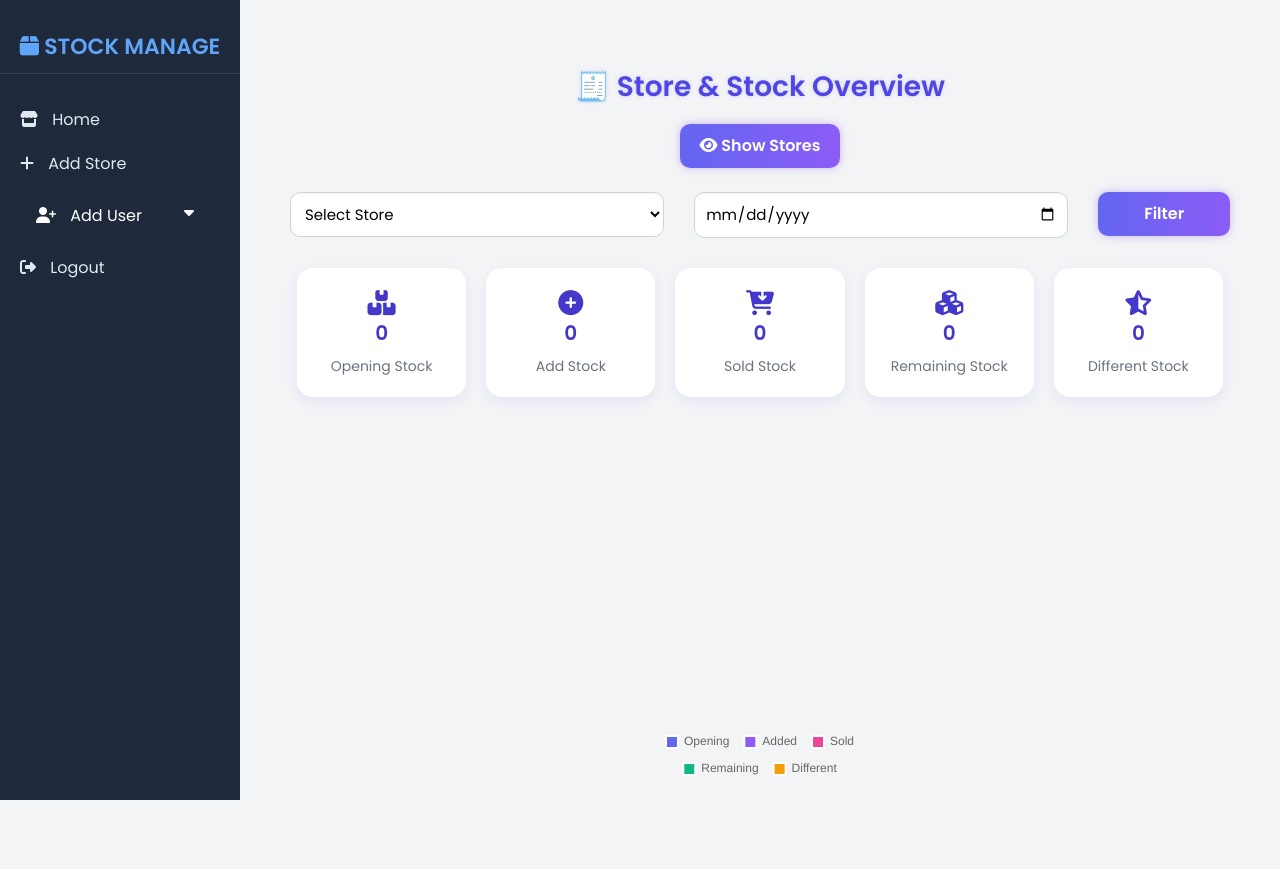
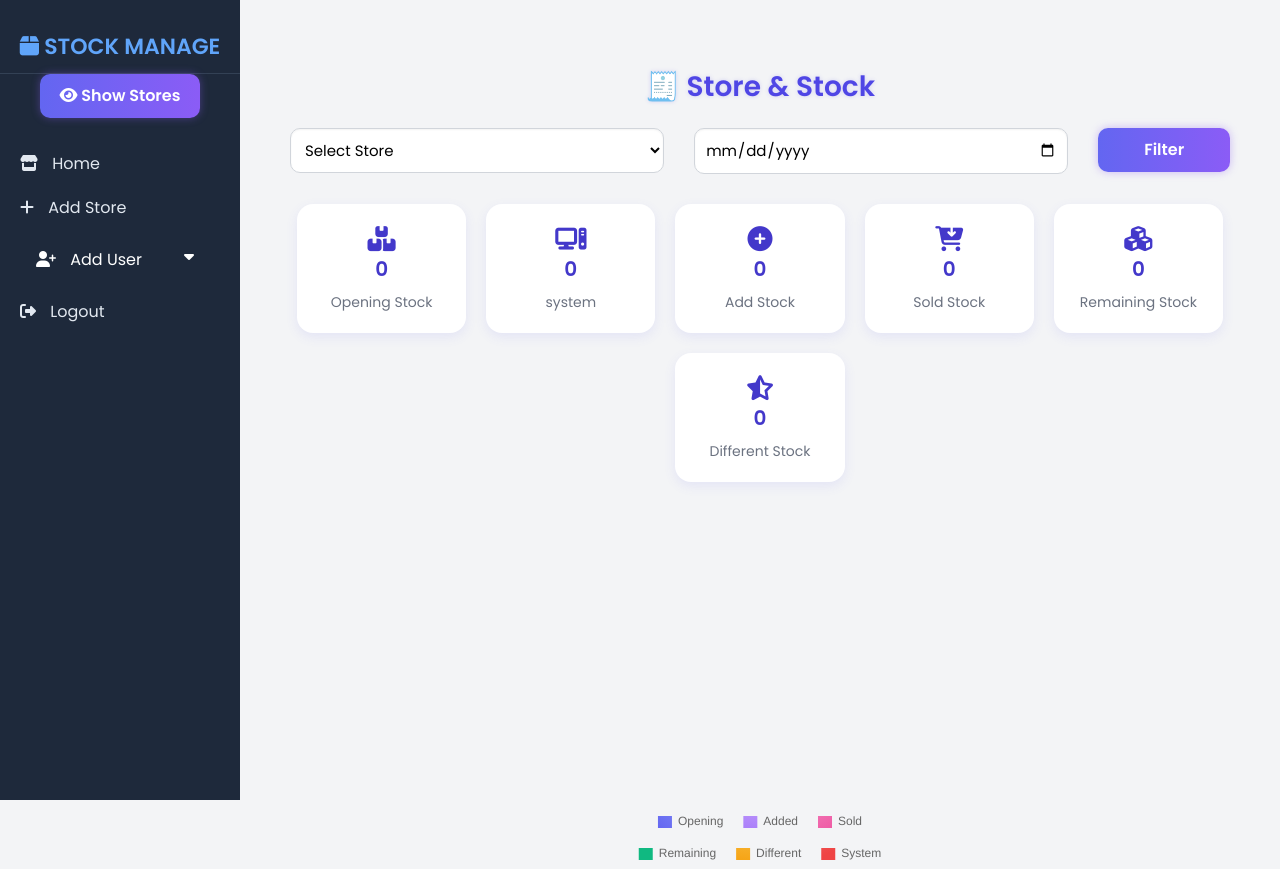
Before and after one commit to surajsekhar074/LAXMI-MOBILE, a Django app: page / in a window 1280 px wide. Shown: the top 869 px of the page. Before the commit the page ends 800 px from the top, so only its background shows below. Run offline with Django 5.2, Linux system fonts and the light colour scheme; a user stored in the database is signed in; data that the repository does not hold is empty; some libraries are stand-ins or nearby versions.

Commit message:
Describe the overall update, e.g. 'Major UI updates and chart enhancements'

```diff
--- a/HospitalManagement/urls.py
+++ b/HospitalManagement/urls.py
@@ -49,7 +49,7 @@ urlpatterns = [
     path('accounts/redirect/', redirect_to_store_stock, name='login_redirect'),
 
     path('login/', custom_login_view, name='login'),
-    path('admin/', admin.site.urls),
+
     path('store/<int:store_id>/admin_add_user/', add_user_to_store, name='admin_add_user'),
 
 
--- a/hospital/models.py
+++ b/hospital/models.py
@@ -19,6 +19,7 @@ class Stock(models.Model):
     store = models.ForeignKey(Store, on_delete=models.CASCADE, null=True, blank=True)
     date = models.DateTimeField(null=True, blank=True)
     wehave = models.IntegerField(default=0)
+    system = models.IntegerField()
     contact = models.IntegerField()  # items added today
     sold_today = models.IntegerField(blank=True, null=True)
 
@@ -34,6 +35,8 @@ class Stock(models.Model):
 
         # Calculate remaining stock
         self.remaining = self.wehave + self.contact - (self.sold_today or 0)
+        self.system = int(self.system) if self.system is not None else 0
+        self.review = self.wehave - self.system
 
         # Save the instance
         super(Stock, self).save(*args, **kwargs)
@@ -42,6 +45,8 @@ class Stock(models.Model):
 
     def __str__(self):
         return f"Stock on {self.date}"
+
+
 
 
 
--- a/hospital/templates/index.html
+++ b/hospital/templates/index.html
@@ -119,28 +119,16 @@
             flex: 0 0 40%;
         }
     }
+
+
+
 </style>
 
 
 <div class="container-fluid">
-    <h2>🧾 Store & Stock Overview</h2>
-
-    <div class="text-center mb-3">
-        <button class="btn" id="showStoreButton">
-            <i class="fas fa-eye"></i> Show Stores
-        </button>
-    </div>
+    <h2>🧾 Store & Stock </h2>
 
 
-    <div id="storeDropdown" class="list-group mt-3">
-        {% for store in stores %}
-            <div class="list-group-item">
-                <a href="{% url 'store_stock_view' store.id %}">{{ store.name }}</a>
-            </div>
-        {% empty %}
-            <div class="list-group-item text-muted">No stores available</div>
-        {% endfor %}
-    </div>
 
     <form method="GET" action="" class="row mb-4 mt-4">
         <div class="col-md-5">
@@ -166,6 +154,11 @@
             <i class="fas fa-boxes-stacked fa-lg mb-2"></i><br>
             {{ totals.total_wehave|default:0 }}
             <div class="stock-title">Opening Stock</div>
+        </div>
+        <div class="stock-box">
+            <i class="fas fa-computer fa-lg mb-2"></i><br>
+            {{ totals.total_system|default:0 }}
+            <div class="stock-title"> system</div>
         </div>
         <div class="stock-box">
             <i class="fas fa-plus-circle fa-lg mb-2"></i><br>
@@ -206,10 +199,35 @@
 <script>
     const ctx = document.getElementById('stockChart').getContext('2d');
 
+    // Simulated glowing gradients per slice
+    const glowOpening = ctx.createRadialGradient(150, 150, 50, 150, 150, 150);
+    glowOpening.addColorStop(0, '#a5b4fc');
+    glowOpening.addColorStop(1, '#6366f1');
+
+    const glowAdded = ctx.createRadialGradient(150, 150, 50, 150, 150, 150);
+    glowAdded.addColorStop(0, '#d8b4fe');
+    glowAdded.addColorStop(1, '#8b5cf6');
+
+    const glowSold = ctx.createRadialGradient(150, 150, 50, 150, 150, 150);
+    glowSold.addColorStop(0, '#f9a8d4');
+    glowSold.addColorStop(1, '#ec4899');
+
+    const glowRemaining = ctx.createRadialGradient(150, 150, 50, 150, 150, 150);
+    glowRemaining.addColorStop(0, '#6ee7b7');
+    glowRemaining.addColorStop(1, '#10b981');
+
+    const glowDifferent = ctx.createRadialGradient(150, 150, 50, 150, 150, 150);
+    glowDifferent.addColorStop(0, '#fde68a');
+    glowDifferent.addColorStop(1, '#f59e0b');
+
+    const glowSystem = ctx.createRadialGradient(150, 150, 50, 150, 150, 150);
+    glowSystem.addColorStop(0, '#fca5a5');
+    glowSystem.addColorStop(1, '#ef4444');
+
     new Chart(ctx, {
         type: 'doughnut',
         data: {
-            labels: ['Opening', 'Added', 'Sold', 'Remaining', 'Different'],
+            labels: ['Opening', 'Added', 'Sold', 'Remaining', 'Different', 'System'],
             datasets: [{
                 label: 'Stock',
                 data: [
@@ -217,29 +235,36 @@
                     {{ totals.total_contact|default:0 }},
                     {{ totals.total_sold|default:0 }},
                     {{ totals.total_remaining|default:0 }},
-                    {{ totals.total_review|default:0 }}
+                    {{ totals.total_review|default:0 }},
+                    {{ totals.total_system|default:0 }}
                 ],
                 backgroundColor: [
-                    '#6366f1',
-                    '#8b5cf6',
-                    '#ec4899',
-                    '#10b981',
-                    '#f59e0b'
+                    glowOpening,
+                    glowAdded,
+                    glowSold,
+                    glowRemaining,
+                    glowDifferent,
+                    glowSystem
                 ],
-                borderWidth: 2
+                borderWidth: 0,  // No border glow
+                hoverOffset: 10
             }]
         },
         options: {
             responsive: true,
-            cutout: '65%', // Inner radius to create "donut" shape
+            cutout: '60%',
             plugins: {
                 legend: {
                     position: 'bottom',
                     labels: {
-                        boxWidth: 12,
-                        padding: 15
+                        boxWidth: 14,
+                        padding: 20
                     }
                 }
+            },
+            animation: {
+                animateRotate: true,
+                animateScale: true
             }
         }
     });
@@ -251,4 +276,6 @@
 
 
 
+
+
 {% endblock %}
--- a/hospital/templates/nvgbar.html
+++ b/hospital/templates/nvgbar.html
@@ -133,12 +133,36 @@
     <div class="sidebar-header">
       <i class="fas fa-box"></i> STOCK MANAGE
     </div>
+    {% if request.user.is_staff %}
+    <div class="text-center mb-3">
+      <button class="btn" id="showStoreButton">
+          <i class="fas fa-eye"></i> Show Stores
+      </button>
+    </div>
+
+
+
+  <div id="storeDropdown" class="list-group mt-3">
+      {% for store in stores %}
+          <div class="list-group-item">
+              <a href="{% url 'store_stock_view' store.id %}">{{ store.name }}</a>
+          </div>
+      {% empty %}
+          <div class="list-group-item text-muted">No stores available</div>
+      {% endfor %}
+
+
+  </div>
+  {% endif %}
     <ul class="nav flex-column mt-4">
       {% if request.user.is_authenticated %}
+      {% if request.user.is_staff %}
         <li>
           <a href="{% url 'home' %}"><i class="fas fa-store"></i> Home</a>
         </li>
+        {% endif %}
         {% if request.user.is_staff %}
+
         <li>
           <a href="{% url 'register_store' %}"><i class="fas fa-plus"></i> Add Store</a>
         </li>
--- a/hospital/views.py
+++ b/hospital/views.py
@@ -71,7 +71,6 @@ def custom_login_view(request):
         user = authenticate(request, username=username, password=password)
         if user is not None:
             login(request, user)
-
             if hasattr(user, 'workerprofile'):
                 store = user.workerprofile.store
                 return redirect('store_stock_view', store_id=store.id)
@@ -159,9 +158,10 @@ def add_stock(request, store_id):
         date = request.POST.get('date')
         contact = int(request.POST.get('contact'))
         sold_today = int(request.POST.get('sold_today'))
-        review = request.POST.get('review')  # Get the review field
+        system = int(request.POST.get('system'))  # Convert to int
 
         wehave = yesterday_remaining
+        review = wehave - system  # This is now safe
         remaining = wehave + contact - sold_today
 
         # Save the stock entry
@@ -169,10 +169,11 @@ def add_stock(request, store_id):
             store=store,
             date=date,
             wehave=wehave,
+            system=system,
             contact=contact,
             sold_today=sold_today,
             remaining=remaining,
-            review=review  # Save the review
+            review=review
         )
 
         return redirect('store_stock_view', store_id=store.id)
```
Also changed, not shown: hospital/templates/add_stock.html (+35 -8 lines), hospital/templates/store_stock_view.html (+21 -5 lines), hospital/templates/worker_login.html (deleted, +0 -10 lines), db.sqlite3, hospital/migrations/0013_stock_system.py (added). Lines whose indentation alone changed are shown as unchanged.
